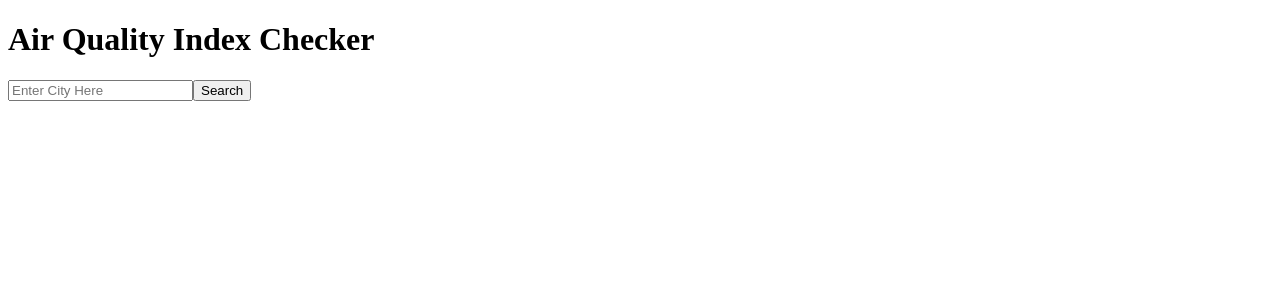
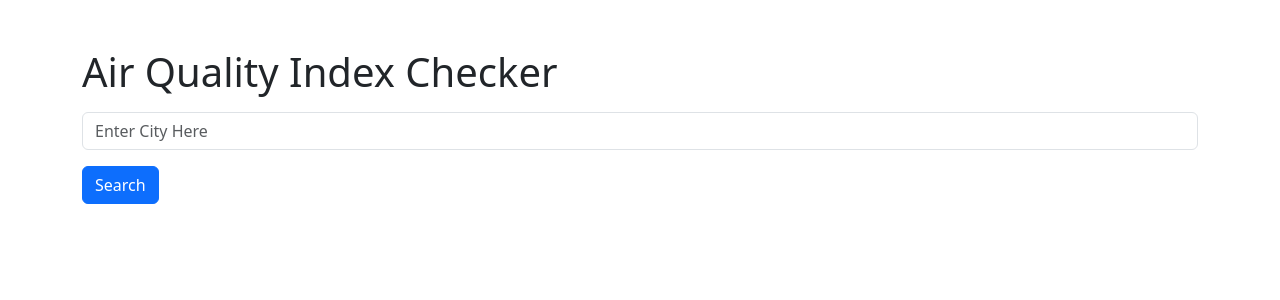
Before and after one commit to felix1805/react-air-quality-application, a React (Create React App) app: page / in a window 1280 px wide. Shown: the top 300 px of the page. Built offline with nearby package versions, Linux system fonts and the light colour scheme.

Commit message:
added air quality card, started displaying selected info on page

```diff
--- a/package.json
+++ b/package.json
@@ -6,6 +6,7 @@
     "@testing-library/jest-dom": "^5.17.0",
     "@testing-library/react": "^13.4.0",
     "@testing-library/user-event": "^13.5.0",
+    "bootstrap": "^5.3.2",
     "react": "^18.2.0",
     "react-dom": "^18.2.0",
     "react-scripts": "5.0.1",
--- /dev/null
+++ b/src/AirQualityCard.js
@@ -0,0 +1,16 @@
+import React from "react";
+
+const AirQualityCard = ({ data }) => {
+  const { aqi, city, dominentpol, time, iaqi } = data
+  return (
+    <div>
+      <h5>{city.name}</h5>
+      <h6>Air Quality Index: {aqi}</h6>
+      <p>Dominant Pollutant: {dominentpol}</p>
+      <p>Temperature: {iaqi.t.v} °C</p>
+      <p>Last Updated: {time.s}</p>
+    </div>
+  )
+}
+
+export default AirQualityCard;
--- a/src/App.js
+++ b/src/App.js
@@ -1,6 +1,8 @@
 import React, { useState } from 'react';
 import './App.css';
 import CitySearch from './CitySearch';
+import 'bootstrap/dist/css/bootstrap.min.css';
+import AirQualityCard from './AirQualityCard';
 
 
 function App() {
@@ -26,9 +28,17 @@ function App() {
     }
   }
   return (
-    <div>
-      <h1>Air Quality Index Checker</h1>
+    <div className='container'>
+      <h1 className='mt-5 mb-3'>Air Quality Index Checker</h1>
       <CitySearch getAirQuality={getAirQuality} />
+      {error && (
+        <div className='alert alert-danger' role='alert'>{error}</div>
+      )}
+      {airQualityData && (
+        <>
+          <AirQualityCard data={airQualityData}/>
+        </>
+      )}
     </div>
   );
 }
--- a/src/CitySearch.js
+++ b/src/CitySearch.js
@@ -14,9 +14,9 @@ const CitySearch = ({ getAirQuality }) => {
 
   }
   return (
-    <form onSubmit={handleSearch}>
-      <input type="text" placeholder='Enter City Here' onChange={handleInputChange} />
-      <button type="submit">Search</button>
+    <form className='mb-4' onSubmit={handleSearch}>
+      <input className='form-control' type="text" placeholder='Enter City Here' onChange={handleInputChange} />
+      <button className='btn btn-primary mt-3' type="submit">Search</button>
     </form>
   )
 }
```
Also changed, not shown: 1 other file (tests, documents, lock files or other folders).
